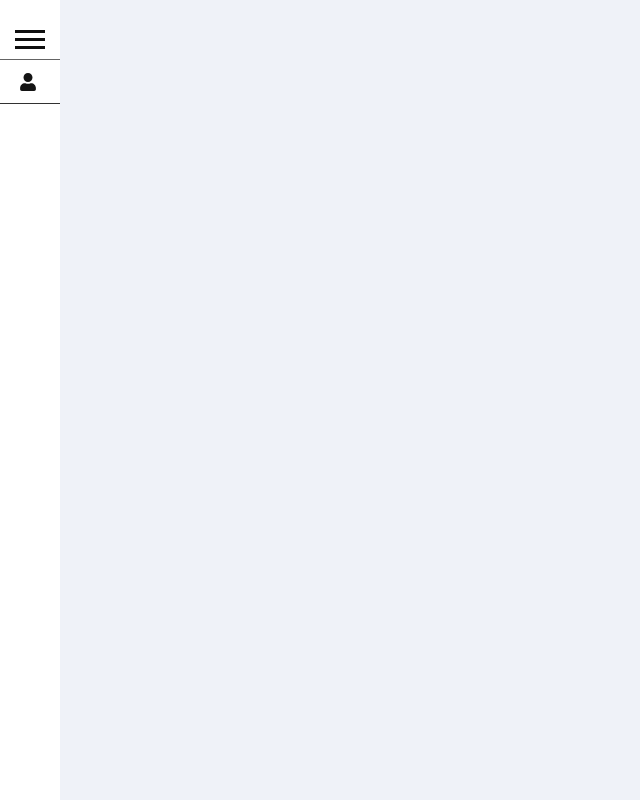
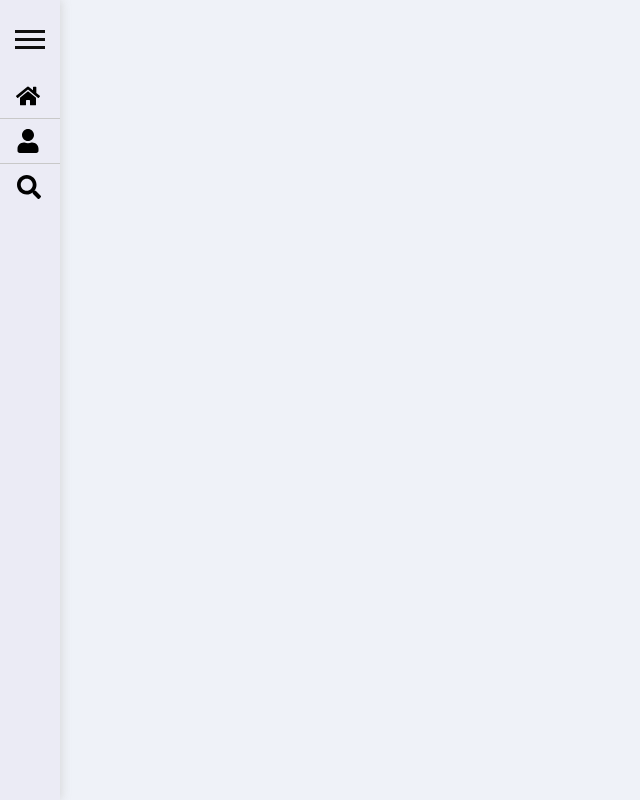
Before and after one commit to thtrvdnl/vbar, a Vue app: page / in a window 1280 px wide. Shown: the whole page, without its empty margins (0-640 px from the left). Built offline with nearby package versions, Linux system fonts and the light colour scheme.

Commit message:
Before router links init

```diff
--- a/src/App.vue
+++ b/src/App.vue
@@ -26,4 +26,15 @@ export default {
 ul {
   list-style-type: none;
 }
+
+a {
+  &,
+  &:visited {
+    color: rgb(20, 20, 20);
+  }
+  &:hover {
+    color: rgb(120, 120, 120);
+  }
+  text-decoration: none;
+}
 </style>
--- a/src/api/menuItems.js
+++ /dev/null
@@ -1,9 +0,0 @@
-export const menu = {
-  items: [
-    {
-      id: 'profile',
-      text: 'Профиль',
-      icon: 'user'
-    }
-  ]
-}
--- a/src/components/MenuBar.vue
+++ b/src/components/MenuBar.vue
@@ -2,19 +2,15 @@
   <nav :class="`navbar ${menuState ? ' active' : ''}`">
     <MenuBurgerButton :menuState="menuState" @changeMenuState="changeMenuState" />
     <ul class="menu" id="menu">
-      <MenuItem v-for="{ id, icon, text } of menuItems" :key="id" :menuState="menuState" :icon="icon" :text="text" />
+      <MenuItem v-for="item of menuItems" :key="item.id" :menuState="menuState" :item="item" />
     </ul>
   </nav>
 </template>
 
 <script>
-// import { reactive, toRefs } from 'vue'
-// import axios from 'axios'
-
+//TODO: Router (nav) links
 import MenuBurgerButton from './MenuBurgerButton'
 import MenuItem from './MenuItem'
-
-import { menu } from '@/api/menuItems'
 
 export default {
   components: {
@@ -24,7 +20,26 @@ export default {
   data() {
     return {
       menuState: false,
-      menuItems: menu.items || []
+      menuItems: [
+        {
+          id: 'home',
+          icon: 'home',
+          text: 'Домашняя',
+          link: '/'
+        },
+        {
+          id: 'profile',
+          icon: 'user',
+          text: 'Профиль',
+          link: '/user/'
+        },
+        {
+          id: 'search',
+          icon: 'search',
+          text: 'Поиск',
+          link: '/search'
+        }
+      ]
     }
   },
   methods: {
@@ -41,15 +56,21 @@ export default {
   top: 0;
   left: 0;
   width: 60px;
-  background-color: #fff;
+  background-color: rgb(235, 235, 245);
   padding: 30px 0 20px 0;
   height: 100vh;
   display: flex;
   flex-flow: column nowrap;
   justify-content: flex-start;
-  transition: width 0.2s ease-in-out;
+  transition-property: width, box-shadow;
+  transition-duration: 0.2s;
+  transition-timing-function: ease-in-out;
+  // transition: width 0.2s ease-in-out;
+  // border-right: 3px solid rgba(200, 200, 200, 0.3);
+  box-shadow: 0 0 10px 0 rgba(200, 200, 200, 0.8);
   &.active {
     width: 200px;
+    box-shadow: 0 0 20px 0 rgba(200, 200, 200, 0.6);
   }
 }
 .menu {
--- a/src/components/MenuBurgerButton.vue
+++ b/src/components/MenuBurgerButton.vue
@@ -46,7 +46,7 @@ $bgLight: rgb(15, 15, 15);
     display: flex;
     justify-content: flex-end;
     align-items: center;
-    margin: 0 15px 0 0;
+    margin: 0 15px 15px 0;
   }
 
   &:hover > &-line {
--- a/src/components/MenuItem.vue
+++ b/src/components/MenuItem.vue
@@ -14,11 +14,15 @@ export default {
       type: Boolean,
       required: true
     },
-    icon: {
-      type: String
-    },
-    text: {
-      type: String
+    item: {
+      type: Object
+    }
+  },
+  data() {
+    return {
+      icon: this.item.icon,
+      text: this.item.text,
+      link: this.item.link
     }
   }
 }
@@ -27,7 +31,7 @@ export default {
 <style lang="scss">
 $tooDarkBg: rgb(15, 15, 15);
 $darkText: rgb(20, 20, 20);
-$iconSize: 18px;
+$iconSize: 24px;
 
 .menu-item {
   position: relative;
@@ -39,10 +43,22 @@ $iconSize: 18px;
   height: 45px;
   max-height: 45px;
   letter-spacing: 0.5px;
-  color: $darkText;
-  border-bottom: 1px solid rgb(50, 50, 50);
-  border-top: 1px solid rgb(100, 100, 100);
+  border-bottom: 1px solid rgb(200, 200, 200);
   cursor: pointer;
+
+  &-link {
+    display: block;
+    width: 100%;
+    height: 45px;
+    max-height: 45px;
+    color: $darkText;
+    text-decoration: none;
+  }
+
+  &:last-child {
+    border-bottom: none;
+  }
+
   &-full {
     font-size: 0;
     transition: font-size 0.2s ease-in-out;
@@ -50,6 +66,7 @@ $iconSize: 18px;
       font-size: 1.2em;
     }
   }
+
   &-small {
     display: flex;
     align-items: center;
@@ -57,25 +74,30 @@ $iconSize: 18px;
     & > .icon {
       width: 0;
       height: 0;
+      fill: transparent;
     }
     &.active > .icon {
       fill: $darkText;
       width: $iconSize;
       height: $iconSize;
-      transition: all 0.2s ease-in-out;
+      transition-property: width, height, fill;
+      transition-timing-function: ease-in-out;
+      transition-duration: 0.2s;
     }
   }
+
   &:hover {
     color: rgb(150, 150, 150);
+
     &::before {
       content: '';
       display: block;
       position: absolute;
       top: 0;
-      left: 0;
+      right: 0;
       bottom: 0;
       width: 3px;
-      background: $tooDarkBg;
+      background: rgb(35, 90, 120);
     }
   }
 }
--- a/src/router/index.js
+++ b/src/router/index.js
@@ -1,11 +1,30 @@
 import { createRouter, createWebHistory } from 'vue-router'
-import Home from '../views/Home.vue'
 
 const routes = [
   {
     path: '/',
     name: 'Home',
-    component: Home
+    component: () => import('@/views/Home.vue')
+  },
+  {
+    path: '/profile/:id',
+    name: 'Profile',
+    component: () => import('@/views/Profile.vue')
+  },
+  {
+    path: '/register',
+    name: 'Registration',
+    component: () => import('@/views/Registration.vue')
+  },
+  {
+    path: '/auth',
+    name: 'Authentication',
+    component: () => import('@/views/Authentication.vue')
+  },
+  {
+    path: '/search',
+    name: 'Search',
+    component: () => import('@/views/Search.vue')
   }
 ]
 
--- /dev/null
+++ b/src/views/Authentication.vue
@@ -0,0 +1,9 @@
+<template>
+  <h1>Auth</h1>
+</template>
+
+<script>
+export default {}
+</script>
+
+<style lang="scss"></style>
--- /dev/null
+++ b/src/views/Profile.vue
@@ -0,0 +1,9 @@
+<template>
+  <h1>Profile</h1>
+</template>
+
+<script>
+export default {}
+</script>
+
+<style lang="scss"></style>
--- /dev/null
+++ b/src/views/Registration.vue
@@ -0,0 +1,9 @@
+<template>
+  <h1>Registration</h1>
+</template>
+
+<script>
+export default {}
+</script>
+
+<style lang="scss"></style>
--- /dev/null
+++ b/src/views/Search.vue
@@ -0,0 +1,9 @@
+<template>
+  <h1>Search</h1>
+</template>
+
+<script>
+export default {}
+</script>
+
+<style lang="scss"></style>
```
